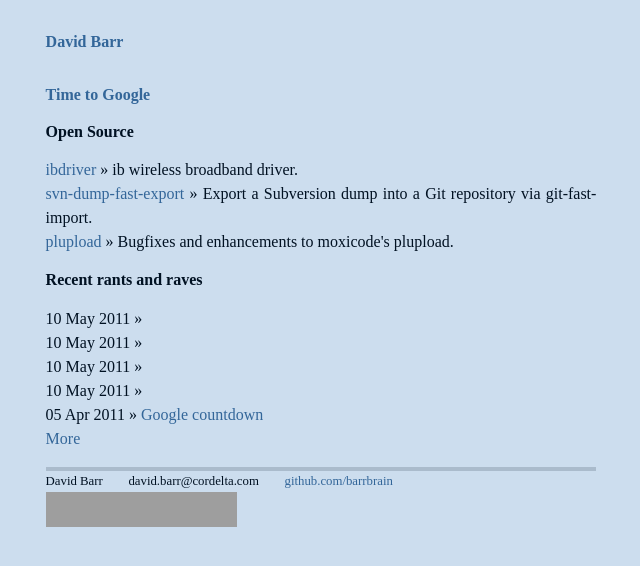
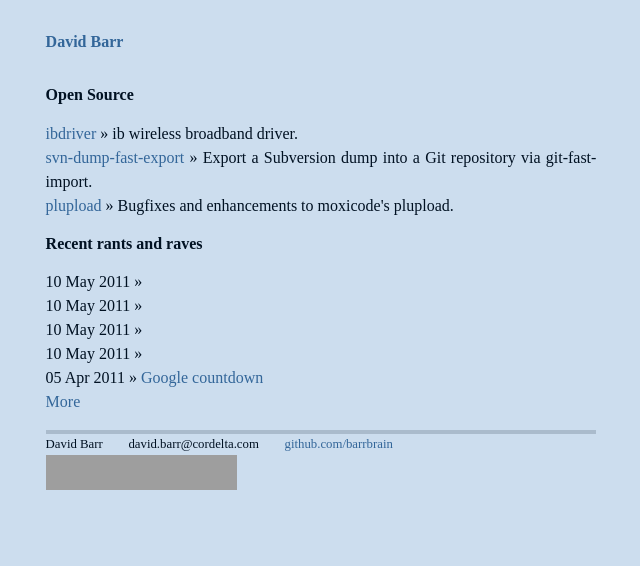
Before and after one commit to barrbrain/barrbrain.github.com, a Jekyll site: the page built from index.html, in a window 1280 px wide, cut to the strip 0-566 px from the top of the page. Shown: the whole strip, without its empty margins (319-959 px from the left). Built offline with Jekyll 4.4.1, drawn with Linux system fonts in a browser that asks for light colours; comment, search, counter and statistics services are not loaded; grey boxes are pictures that could not be loaded.

Commit message:
Revert Google countdown.

```diff
--- a/index.html
+++ b/index.html
@@ -1,12 +1,9 @@
 ---
-layout: countdown
+layout: default
 title: David Barr
 ---
 
 <div id="root">
-
-  <h1><a href="2011/04/05/google-countdown.html">Time to Google</a></h1>
-  <div id="googleCountdown"></div>
 
   <h1>Open Source</h1>
   <ul class="projects">
```
